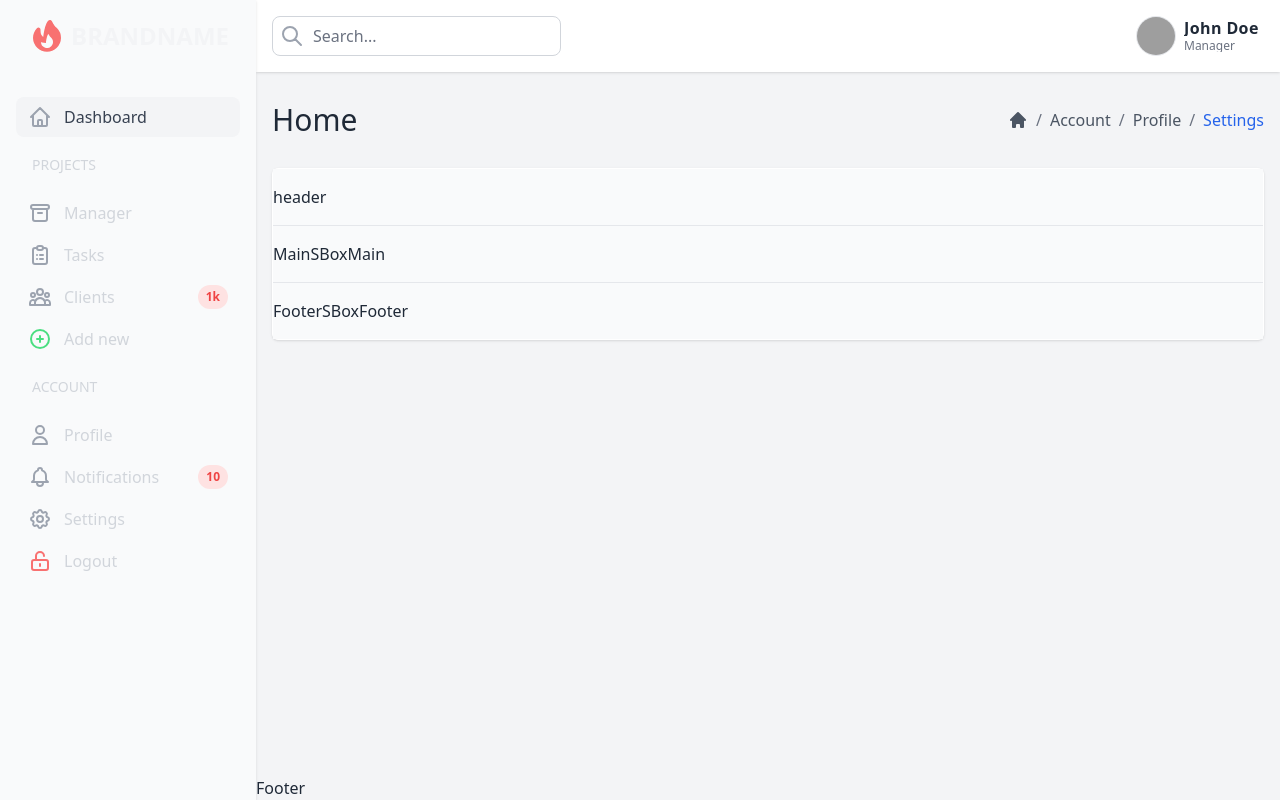
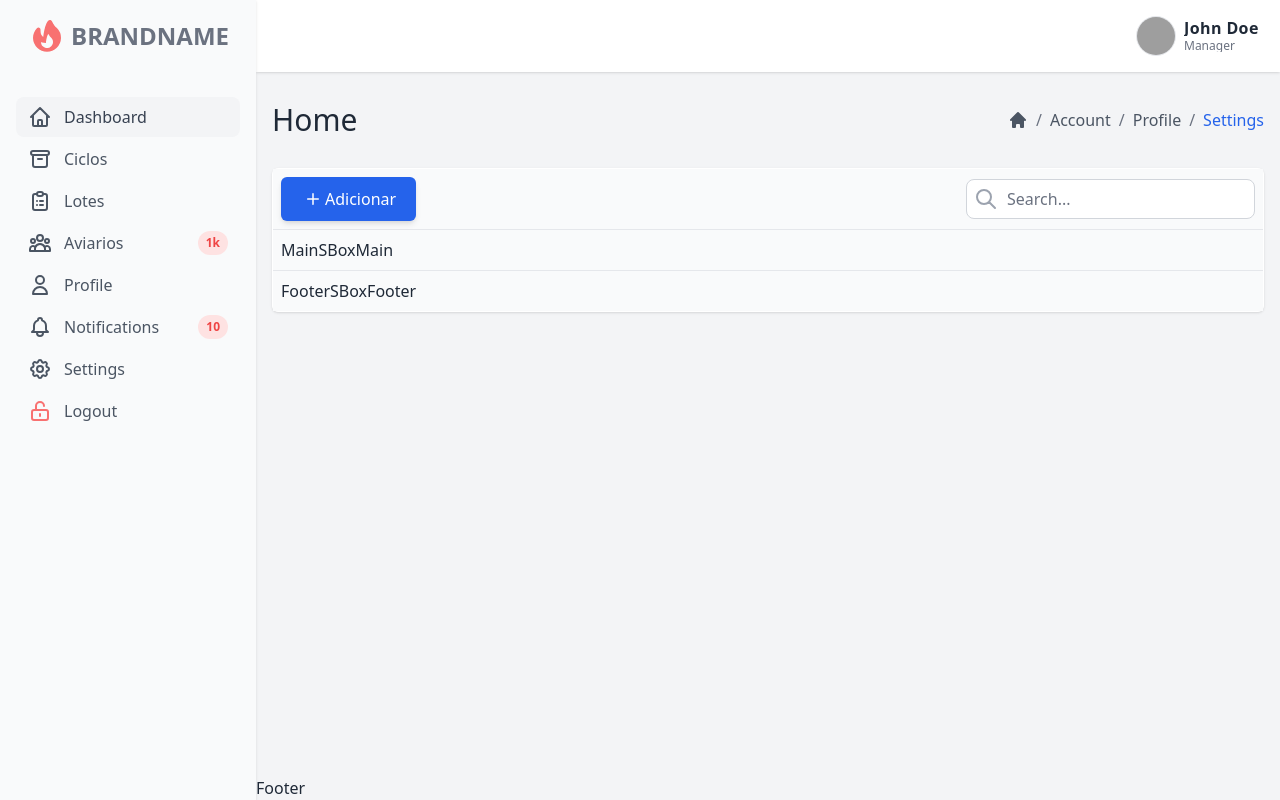
Before and after one commit to brasilgb/uisgga, a React (Create React App) app: page / in a window 1280 px wide. Built offline with nearby package versions, Linux system fonts and the light colour scheme; grey boxes are pictures that could not be loaded.

Commit message:
Push 29-01-2023 21-58-59

```diff
--- a/package.json
+++ b/package.json
@@ -13,6 +13,7 @@
     "@types/react-dom": "^18.0.0",
     "react": "^18.2.0",
     "react-dom": "^18.2.0",
+    "react-icons": "^4.7.1",
     "react-router-dom": "^6.8.0",
     "react-scripts": "5.0.1",
     "typescript": "^4.4.2",
--- a/src/Components/Boxes/index.tsx
+++ b/src/Components/Boxes/index.tsx
@@ -17,7 +17,7 @@ export const SBoxContainer = ({ children }: Props) => {
 export const SBoxHeader = ({ children }: Props) => {
     return (
         <Fragment>
-            <div className='py-4 bg-gray-50 border-b border-gray-200'>
+            <div className='flex items-center justify-between p-2 bg-gray-50 border-b border-gray-200'>
                 {children}
             </div>
         </Fragment>
@@ -27,7 +27,7 @@ export const SBoxHeader = ({ children }: Props) => {
 export const SBoxMain = ({ children }: Props) => {
     return (
         <Fragment>
-            <div className='py-4 bg-gray-50'>
+            <div className='p-2 bg-gray-50'>
                 {children}
             </div>
         </Fragment>
@@ -37,7 +37,7 @@ export const SBoxMain = ({ children }: Props) => {
 export const SBoxFooter = ({ children }: Props) => {
     return (
         <Fragment>
-            <div className='py-4 bg-gray-50 border-t border-gray-200'>
+            <div className='p-2 bg-gray-50 border-t border-gray-200'>
                 {children}
             </div>
         </Fragment>
--- /dev/null
+++ b/src/Components/Buttons/index.tsx
@@ -0,0 +1,24 @@
+import React, { Fragment } from 'react'
+import { Link } from 'react-router-dom';
+
+interface Props {
+    link: string;
+}
+const SAddButtom = ({ link }:Props) => {
+    return (
+        <Fragment>
+            <Link
+                className='flex items-center px-5 py-2.5 rounded-md shadow-md bg-blue-600 text-white transition-opacity ease-in duration-400 opacity-100 hover:opacity-90'
+                type="button"
+                to={ link }
+            >
+                <svg stroke="currentColor" fill="currentColor" stroke-width="0" viewBox="0 0 512 512" height="1.5rem" width="1.5rem" xmlns="http://www.w3.org/2000/svg">
+                    <path d="M368.5 240H272v-96.5c0-8.8-7.2-16-16-16s-16 7.2-16 16V240h-96.5c-8.8 0-16 7.2-16 16 0 4.4 1.8 8.4 4.7 11.3 2.9 2.9 6.9 4.7 11.3 4.7H240v96.5c0 4.4 1.8 8.4 4.7 11.3 2.9 2.9 6.9 4.7 11.3 4.7 8.8 0 16-7.2 16-16V272h96.5c8.8 0 16-7.2 16-16s-7.2-16-16-16z"></path>
+                </svg>
+                <span className='text-md'>Adicionar</span>
+            </Link>
+        </Fragment>
+    )
+}
+
+export default SAddButtom;
--- /dev/null
+++ b/src/Components/Form/FormSearch/index.tsx
@@ -0,0 +1,52 @@
+import React, { Fragment } from 'react'
+
+const SFormSearch = () => {
+    return (
+        <Fragment>
+            <form action="#">
+                <div className="hidden md:flex relative">
+                    <div
+                        className="inline-flex items-center justify-center absolute left-0 top-0 h-full w-10 text-gray-400"
+                    >
+                        <svg
+                            className="h-6 w-6"
+                            fill="none"
+                            stroke-linecap="round"
+                            stroke-linejoin="round"
+                            stroke-width="2"
+                            viewBox="0 0 24 24"
+                            stroke="currentColor"
+                        >
+                            <path d="M21 21l-6-6m2-5a7 7 0 11-14 0 7 7 0 0114 0z" />
+                        </svg>
+                    </div>
+
+                    <input
+                        id="search"
+                        type="text"
+                        name="search"
+                        className="text-sm sm:text-base placeholder-gray-500 pl-10 pr-4 rounded-lg border border-gray-300 w-full h-10 focus:outline-none focus:border-indigo-400"
+                        placeholder="Search..."
+                    />
+                </div>
+                <div className="flex md:hidden">
+                    <a href="#" className="flex items-center justify-center h-10 w-10 border-transparent">
+                        <svg
+                            className="h-6 w-6 text-gray-500"
+                            fill="none"
+                            stroke-linecap="round"
+                            stroke-linejoin="round"
+                            stroke-width="2"
+                            viewBox="0 0 24 24"
+                            stroke="currentColor"
+                        >
+                            <path d="M21 21l-6-6m2-5a7 7 0 11-14 0 7 7 0 0114 0z" />
+                        </svg>
+                    </a>
+                </div>
+            </form>
+        </Fragment>
+    )
+}
+
+export default SFormSearch
--- a/src/Layouts/BackLayout/Header/index.jsx
+++ b/src/Layouts/BackLayout/Header/index.jsx
@@ -4,48 +4,7 @@ const Header = () => {
   return (
     <header className=" bg-white shadow py-4 px-4">
       <div className="flex items-center flex-row">
-          <form action="#">
-            <div className="hidden md:flex relative">
-              <div
-                className="inline-flex items-center justify-center absolute left-0 top-0 h-full w-10 text-gray-400"
-              >
-                <svg
-                  className="h-6 w-6"
-                  fill="none"
-                  stroke-linecap="round"
-                  stroke-linejoin="round"
-                  stroke-width="2"
-                  viewBox="0 0 24 24"
-                  stroke="currentColor"
-                >
-                  <path d="M21 21l-6-6m2-5a7 7 0 11-14 0 7 7 0 0114 0z" />
-                </svg>
-              </div>
-
-              <input
-                id="search"
-                type="text"
-                name="search"
-                className="text-sm sm:text-base placeholder-gray-500 pl-10 pr-4 rounded-lg border border-gray-300 w-full h-10 focus:outline-none focus:border-indigo-400"
-                placeholder="Search..."
-              />
-            </div>
-            <div className="flex md:hidden">
-              <a href="#" className="flex items-center justify-center h-10 w-10 border-transparent">
-                <svg
-                  className="h-6 w-6 text-gray-500"
-                  fill="none"
-                  stroke-linecap="round"
-                  stroke-linejoin="round"
-                  stroke-width="2"
-                  viewBox="0 0 24 24"
-                  stroke="currentColor"
-                >
-                  <path d="M21 21l-6-6m2-5a7 7 0 11-14 0 7 7 0 0114 0z" />
-                </svg>
-              </a>
-            </div>
-          </form>
+        <div></div>
         <div className="flex ml-auto">
           <a href className="flex flex-row items-center">
             <img
--- a/src/Layouts/BackLayout/SideBar/index.tsx
+++ b/src/Layouts/BackLayout/SideBar/index.tsx
@@ -15,7 +15,7 @@ const SideBar = () => {
                                 clip-rule="evenodd"
                             />
                         </svg>
-                        <span className="leading-10 text-gray-100 text-2xl font-bold ml-1 uppercase">Brandname</span>
+                        <span className="leading-10 text-gray-500 text-2xl font-bold ml-1 uppercase">Brandname</span>
                     </a>
                 </div>
             </div>
@@ -26,7 +26,7 @@ const SideBar = () => {
                             href="#"
                             className="flex flex-row items-center h-10 px-3 rounded-lg text-gray-700 bg-gray-100"
                         >
-                            <span className="flex items-center justify-center text-lg text-gray-400">
+                            <span className="flex items-center justify-center text-lg text-gray-600">
                                 <svg
                                     fill="none"
                                     stroke-linecap="round"
@@ -45,14 +45,11 @@ const SideBar = () => {
                         </a>
                     </li>
                     <li className="my-px">
-                        <span className="flex font-medium text-sm text-gray-300 px-4 my-4 uppercase">Projects</span>
-                    </li>
-                    <li className="my-px">
                         <a
                             href="#"
-                            className="flex flex-row items-center h-10 px-3 rounded-lg text-gray-300 hover:bg-gray-100 hover:text-gray-700"
+                            className="flex flex-row items-center h-10 px-3 rounded-lg text-gray-600 hover:bg-gray-100 hover:text-gray-700"
                         >
-                            <span className="flex items-center justify-center text-lg text-gray-400">
+                            <span className="flex items-center justify-center text-lg text-gray-600">
                                 <svg
                                     fill="none"
                                     stroke-linecap="round"
@@ -67,15 +64,15 @@ const SideBar = () => {
                                     />
                                 </svg>
                             </span>
-                            <span className="ml-3">Manager</span>
+                            <span className="ml-3">Ciclos</span>
                         </a>
                     </li>
                     <li className="my-px">
                         <a
                             href="#"
-                            className="flex flex-row items-center h-10 px-3 rounded-lg text-gray-300 hover:bg-gray-100 hover:text-gray-700"
+                            className="flex flex-row items-center h-10 px-3 rounded-lg text-gray-600 hover:bg-gray-100 hover:text-gray-700"
                         >
-                            <span className="flex items-center justify-center text-lg text-gray-400">
+                            <span className="flex items-center justify-center text-lg text-gray-600">
                                 <svg
                                     fill="none"
                                     stroke-linecap="round"
@@ -90,15 +87,15 @@ const SideBar = () => {
                                     />
                                 </svg>
                             </span>
-                            <span className="ml-3">Tasks</span>
+                            <span className="ml-3">Lotes</span>
                         </a>
                     </li>
                     <li className="my-px">
                         <a
                             href="#"
-                            className="flex flex-row items-center h-10 px-3 rounded-lg text-gray-300 hover:bg-gray-100 hover:text-gray-700"
+                            className="flex flex-row items-center h-10 px-3 rounded-lg text-gray-600 hover:bg-gray-100 hover:text-gray-700"
                         >
-                            <span className="flex items-center justify-center text-lg text-gray-400">
+                            <span className="flex items-center justify-center text-lg text-gray-600">
                                 <svg
                                     fill="none"
                                     stroke-linecap="round"
@@ -113,7 +110,7 @@ const SideBar = () => {
                                     />
                                 </svg>
                             </span>
-                            <span className="ml-3">Clients</span>
+                            <span className="ml-3">Aviarios</span>
                             <span
                                 className="flex items-center justify-center text-xs text-red-500 font-semibold bg-red-100 h-6 px-2 rounded-full ml-auto"
                             >1k</span>
@@ -122,33 +119,9 @@ const SideBar = () => {
                     <li className="my-px">
                         <a
                             href="#"
-                            className="flex flex-row items-center h-10 px-3 rounded-lg text-gray-300 hover:bg-gray-100 hover:text-gray-700"
+                            className="flex flex-row items-center h-10 px-3 rounded-lg text-gray-600 hover:bg-gray-100 hover:text-gray-700"
                         >
-                            <span className="flex items-center justify-center text-lg text-green-400">
-                                <svg
-                                    fill="none"
-                                    stroke-linecap="round"
-                                    stroke-linejoin="round"
-                                    stroke-width="2"
-                                    viewBox="0 0 24 24"
-                                    stroke="currentColor"
-                                    className="h-6 w-6"
-                                >
-                                    <path d="M12 9v3m0 0v3m0-3h3m-3 0H9m12 0a9 9 0 11-18 0 9 9 0 0118 0z" />
-                                </svg>
-                            </span>
-                            <span className="ml-3">Add new</span>
-                        </a>
-                    </li>
-                    <li className="my-px">
-                        <span className="flex font-medium text-sm text-gray-300 px-4 my-4 uppercase">Account</span>
-                    </li>
-                    <li className="my-px">
-                        <a
-                            href="#"
-                            className="flex flex-row items-center h-10 px-3 rounded-lg text-gray-300 hover:bg-gray-100 hover:text-gray-700"
-                        >
-                            <span className="flex items-center justify-center text-lg text-gray-400">
+                            <span className="flex items-center justify-center text-lg text-gray-600">
                                 <svg
                                     fill="none"
                                     stroke-linecap="round"
@@ -167,9 +140,9 @@ const SideBar = () => {
                     <li className="my-px">
                         <a
                             href="#"
-                            className="flex flex-row items-center h-10 px-3 rounded-lg text-gray-300 hover:bg-gray-100 hover:text-gray-700"
+                            className="flex flex-row items-center h-10 px-3 rounded-lg text-gray-600 hover:bg-gray-100 hover:text-gray-700"
                         >
-                            <span className="flex items-center justify-center text-lg text-gray-400">
+                            <span className="flex items-center justify-center text-lg text-gray-600">
                                 <svg
                                     fill="none"
                                     stroke-linecap="round"
@@ -193,9 +166,9 @@ const SideBar = () => {
                     <li className="my-px">
                         <a
                             href="#"
-                            className="flex flex-row items-center h-10 px-3 rounded-lg text-gray-300 hover:bg-gray-100 hover:text-gray-700"
+                            className="flex flex-row items-center h-10 px-3 rounded-lg text-gray-600 hover:bg-gray-100 hover:text-gray-700"
                         >
-                            <span className="flex items-center justify-center text-lg text-gray-400">
+                            <span className="flex items-center justify-center text-lg text-gray-600">
                                 <svg
                                     fill="none"
                                     stroke-linecap="round"
@@ -217,7 +190,7 @@ const SideBar = () => {
                     <li className="my-px">
                         <a
                             href="#"
-                            className="flex flex-row items-center h-10 px-3 rounded-lg text-gray-300 hover:bg-gray-100 hover:text-gray-700"
+                            className="flex flex-row items-center h-10 px-3 rounded-lg text-gray-600 hover:bg-gray-100 hover:text-gray-700"
                         >
                             <span className="flex items-center justify-center text-lg text-red-400">
                                 <svg
--- a/src/Pages/Home/index.jsx
+++ b/src/Pages/Home/index.jsx
@@ -1,5 +1,7 @@
 import React, { Fragment } from 'react'
 import { SBoxContainer, SBoxFooter, SBoxHeader, SBoxMain } from '../../Components/Boxes';
+import SAddButtom from '../../Components/Buttons';
+import SFormSearch from '../../Components/Form/FormSearch';
 import { SubBar, SubBarLeft, SubBarRight } from '../../Components/SubBar';
 
 const Home = () => {
@@ -12,23 +14,23 @@ const Home = () => {
         <SubBarRight>
 
           <div class="flex items-center py-4 overflow-x-auto whitespace-nowrap">
-            <span href="#" class="text-gray-600 dark:text-gray-200">
+            <span href="#" class="text-gray-600 ">
               <svg xmlns="http://www.w3.org/2000/svg" class="w-5 h-5" viewBox="0 0 20 20" fill="currentColor">
                 <path d="M10.707 2.293a1 1 0 00-1.414 0l-7 7a1 1 0 001.414 1.414L4 10.414V17a1 1 0 001 1h2a1 1 0 001-1v-2a1 1 0 011-1h2a1 1 0 011 1v2a1 1 0 001 1h2a1 1 0 001-1v-6.586l.293.293a1 1 0 001.414-1.414l-7-7z" />
               </svg>
             </span>
 
-            <span class="mx-2 text-gray-500 dark:text-gray-300">/</span>
+            <span class="mx-2 text-gray-500 ">/</span>
 
-            <a href="#" class="text-gray-600 dark:text-gray-200 hover:underline">Account</a>
+            <a href="#" class="text-gray-600  hover:underline">Account</a>
 
-            <span class="mx-2 text-gray-500 dark:text-gray-300">/</span>
+            <span class="mx-2 text-gray-500 ">/</span>
 
-            <a href="#" class="text-gray-600 dark:text-gray-200 hover:underline">Profile</a>
+            <a href="#" class="text-gray-600  hover:underline">Profile</a>
 
-            <span class="mx-2 text-gray-500 dark:text-gray-300">/</span>
+            <span class="mx-2 text-gray-500 ">/</span>
 
-            <a href="#" class="text-blue-600 dark:text-blue-400 hover:underline">Settings</a>
+            <a href="#" class="text-blue-600 hover:underline">Settings</a>
 
           </div>
 
@@ -37,7 +39,12 @@ const Home = () => {
 
       <SBoxContainer>
         <SBoxHeader>
-          header
+          <div>
+            <SAddButtom link='/22'/>
+          </div>
+          <div>
+            <SFormSearch />
+          </div>
         </SBoxHeader>
         <SBoxMain>
           MainSBoxMain
```
Also changed, not shown: 2 other files (tests, documents, lock files or other folders). Lines whose indentation alone changed are shown as unchanged.
